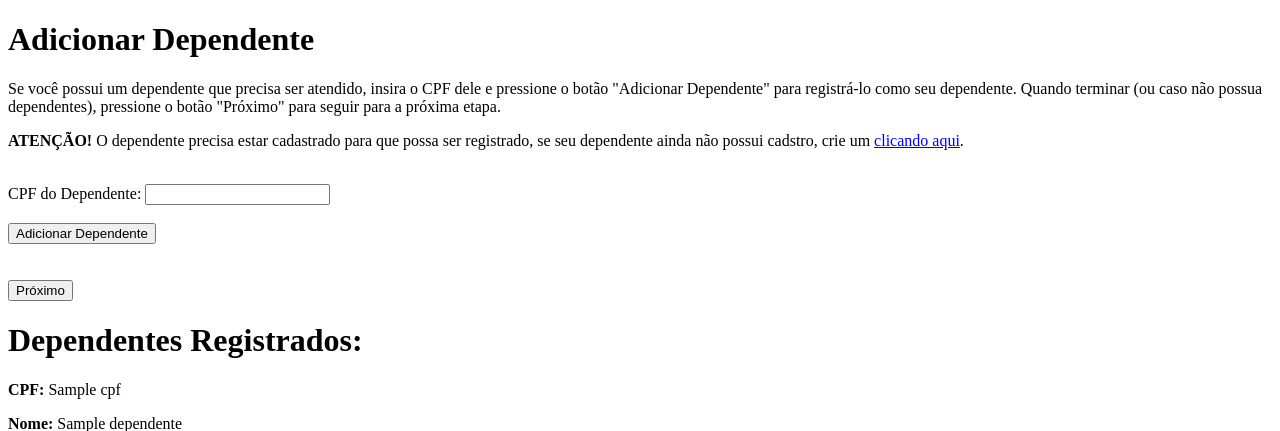
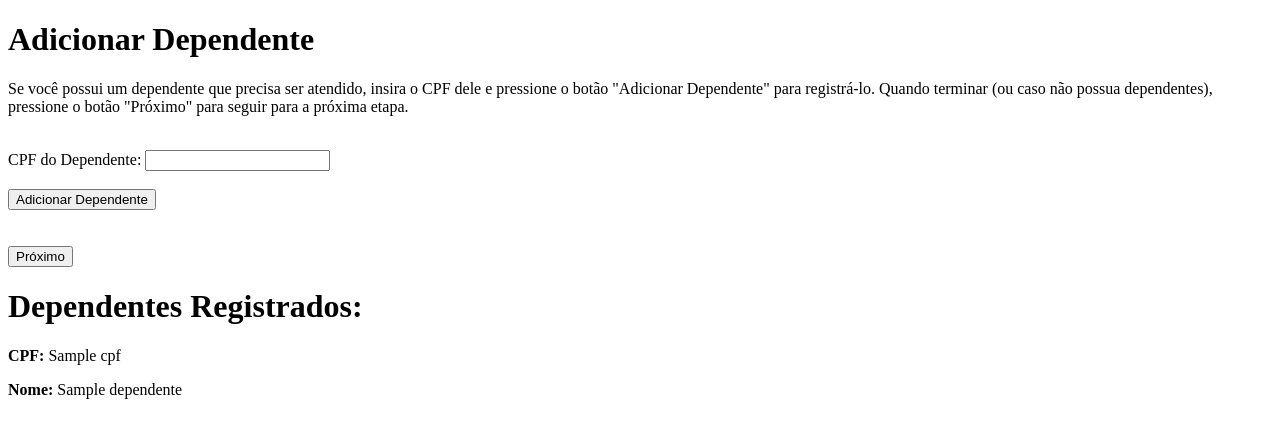
Before and after one commit to CodeBridge-Hub/CBHub-projeto-igreja, a Python web app: template src/app/cadastros/templates/add_dependente.html in a window 1280 px wide. Shown: the top 431 px of the page. Run offline with Jinja, Linux system fonts and the light colour scheme; the template is opened without the code that fills it: most values are stand-ins (such as "Sample title", 1, 10 or a date in 2020).

Commit message:
feat: atualizado template de adicionar dependentes para ser mais intuitivo
- Atualizado template de adicionar dependentes para redirecionar para a página de criação de cadastro automaticamente caso o CPF digitado nao corresponda a um cadastro
- Corrigido forma como o atributo "ocupacao" é exibido no template de detalhes de atendimentos

```diff
--- a/src/app/cadastros/templates/add_dependente.html
+++ b/src/app/cadastros/templates/add_dependente.html
@@ -9,10 +9,8 @@
 <body>
     <h1>Adicionar Dependente</h1>
     <p>Se você possui um dependente que precisa ser atendido, insira o CPF dele e pressione o botão "Adicionar
-        Dependente" para registrá-lo como seu dependente. Quando terminar (ou caso não possua dependentes), pressione o
+        Dependente" para registrá-lo. Quando terminar (ou caso não possua dependentes), pressione o
         botão "Próximo" para seguir para a próxima etapa.</p>
-    <p><strong>ATENÇÃO!</strong> O dependente precisa estar cadastrado para que possa ser registrado, se seu dependente
-        ainda não possui cadstro, crie um <a href="/cadastros/?responsavel={{responsavel_cpf}}">clicando aqui</a>.</p>
     <br>
 
     <form id="dependenteForm" method="post" action="/cadastros/add_dependente/">
@@ -68,8 +66,14 @@
                 } else {
                     const errorData = await response.json();
                     console.log(errorData)
-                    console.log(data)
-                    alert('Erro ao adicionar dependente: ' + errorData.detail[0].msg);
+                    if (errorData.detail[0].type == "CPFNotFound") {
+                        alert("Nenhum cadastro encontrado com o CPF especificado. Por favor cadastre seu dependente antes de prosseguir.")
+                        window.location.href = "/cadastros/?responsavel={{responsavel_cpf}}"
+                    }
+                    else {
+                        console.log(data)
+                        alert('Erro ao adicionar dependente: ' + errorData.detail[0].msg);
+                    }
                 }
             } catch (error) {
                 console.error('Erro:', error);
```
Also changed, not shown: src/app/atendimentos/templates/atendimento_details.html (+6 -1 lines).
